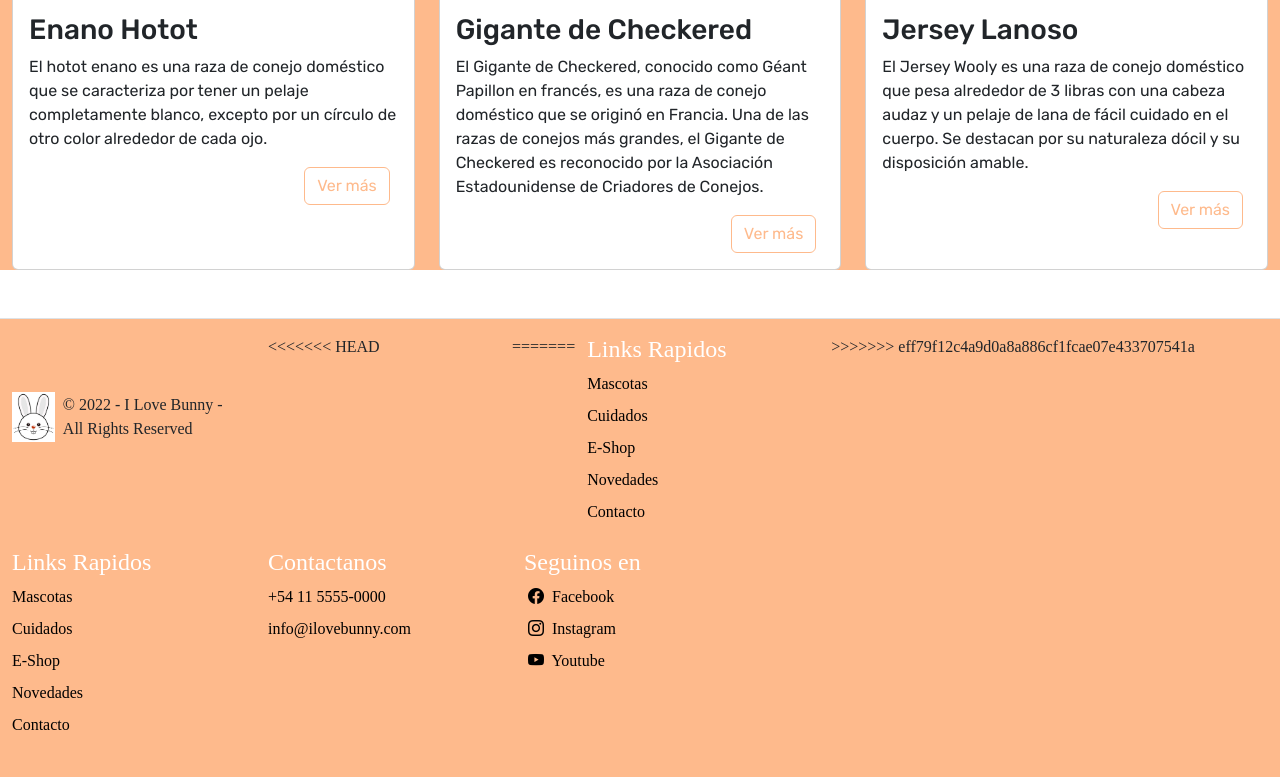
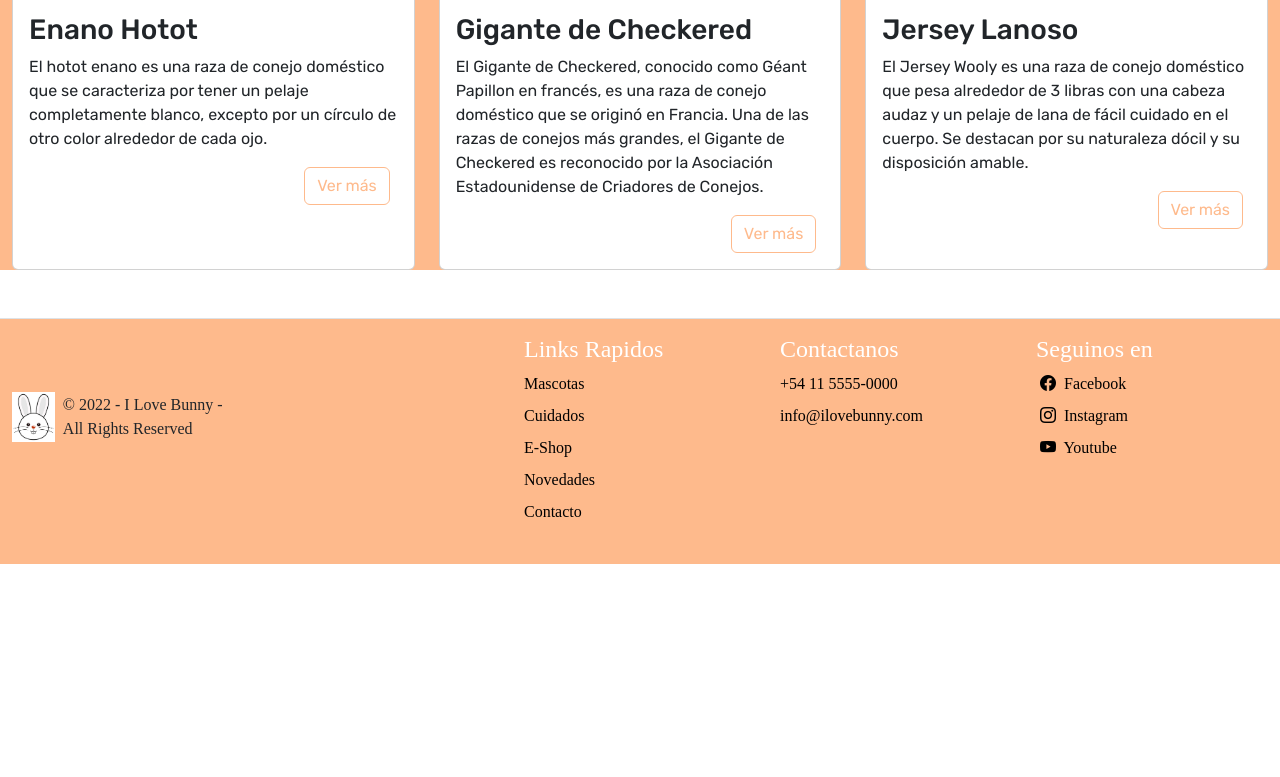
Before and after one commit to BaltasarBravo/Proyecto-Final-Baltasar-Bravo, a website: page Secciones/mascotas.html in a window 1280 px wide. Shown: the part 1526-2303 px from the top of the page. After the commit the page ends 2090 px from the top, so only its background shows below. Drawn offline with nearby package versions, Linux system fonts and the light colour scheme; a web font is replaced by a local one.

Commit message:
Corrección footer sección mascotas

```diff
--- a/Secciones/mascotas.html
+++ b/Secciones/mascotas.html
@@ -242,10 +242,9 @@
 
             <div class="col mb-3">
 
-<<<<<<< HEAD
             </div>
-=======
-        <div class="col mb-3">
+
+           <div class="col mb-3">
             <h4>Links Rapidos</h4>
             <ul class="nav flex-column">
                 <li class="nav-item mb-2"><a href="../Secciones/mascotas.html"
@@ -260,18 +259,6 @@
                         class="p-0">Contacto</a></li>
             </ul>
         </div>
->>>>>>> eff79f12c4a9d0a8a886cf1fcae07e433707541a
-
-            <div class="col mb-3">
-                <h4>Links Rapidos</h4>
-                <ul class="nav flex-column">
-                    <li class="nav-item mb-2"><a href="./Secciones/mascotas.html" class="p-0">Mascotas</a></li>
-                    <li class="nav-item mb-2"><a href="./Secciones/cuidados.html" class="p-0">Cuidados</a></li>
-                    <li class="nav-item mb-2"><a href="./Secciones/e-shop.html" class="p-0">E-Shop</a></li>
-                    <li class="nav-item mb-2"><a href="./Secciones/novedades.html" class="p-0">Novedades</a></li>
-                    <li class="nav-item mb-2"><a href="./Secciones/contacto.html" class="p-0">Contacto</a></li>
-                </ul>
-            </div>
 
             <div class="col mb-3">
                 <h4>Contactanos</h4>
```
